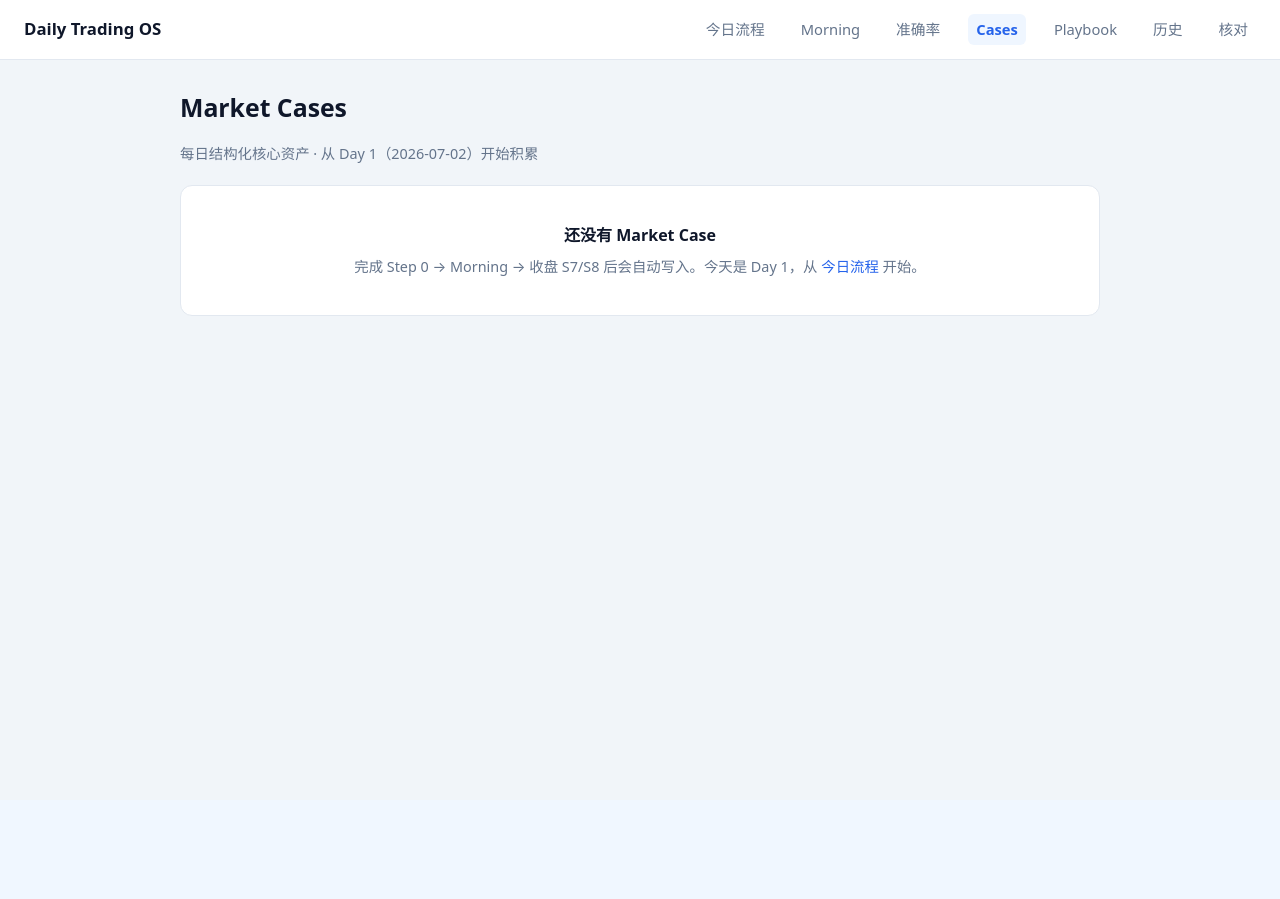
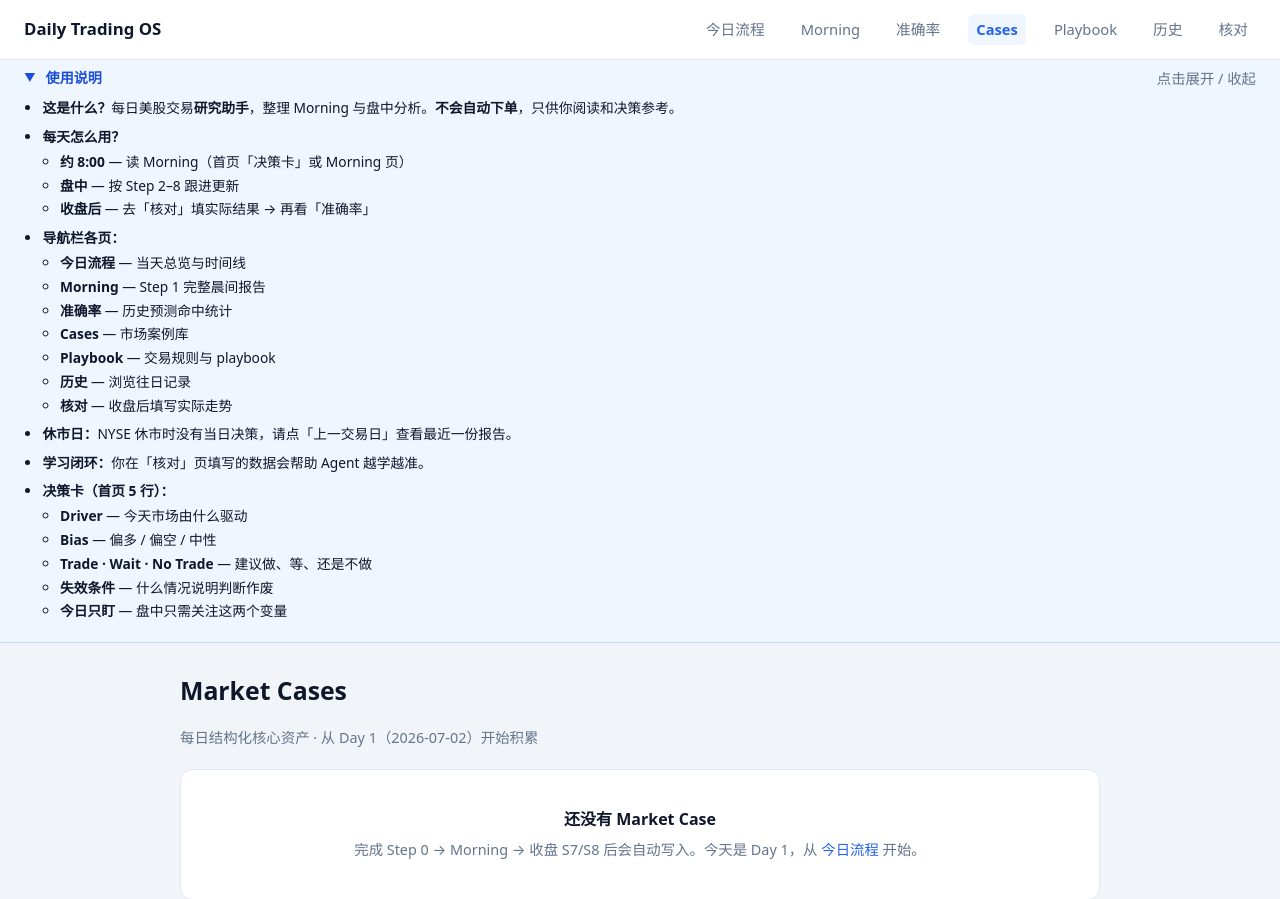
Before and after one commit to Rae9711/us-equity-research-agent, a FastAPI app: page /cases in a window 1280 px wide. Shown: the top 899 px of the page. Before the commit the page ends 316 px from the top, so only its background shows below. Run offline with FastAPI, Linux system fonts and the light colour scheme; data that the repository does not hold is empty; some libraries are stand-ins or nearby versions.

Commit message:
Add collapsible usage guide below site nav.
Plain Chinese instructions cover daily workflow, nav items, holidays, and the decision card; collapse state persists in localStorage.

Co-authored-by: Cursor <cursoragent@cursor.com>

```diff
--- a/web/static/site.css
+++ b/web/static/site.css
@@ -23,6 +23,12 @@ body {
 a { color: var(--accent); text-decoration: none; }
 a:hover { color: var(--accent-dark); text-decoration: underline; }
 
+.site-header {
+  position: sticky;
+  top: 0;
+  z-index: 10;
+}
+
 .site-nav {
   display: flex;
   align-items: center;
@@ -31,9 +37,6 @@ a:hover { color: var(--accent-dark); text-decoration: underline; }
   padding: 0.85rem 1.5rem;
   background: var(--card);
   border-bottom: 1px solid var(--border);
-  position: sticky;
-  top: 0;
-  z-index: 10;
 }
 
 .site-nav .brand {
@@ -62,6 +65,74 @@ a:hover { color: var(--accent-dark); text-decoration: underline; }
   color: var(--accent);
   font-weight: 600;
   background: #eff6ff;
+}
+
+/* Collapsible usage guide — below nav on all pages */
+.usage-guide {
+  background: #eff6ff;
+  border-bottom: 1px solid #bfdbfe;
+}
+
+.usage-guide-toggle {
+  display: flex;
+  align-items: center;
+  gap: 0.5rem;
+  width: 100%;
+  padding: 0.45rem 1.5rem;
+  border: none;
+  background: transparent;
+  font: inherit;
+  font-size: 0.88rem;
+  color: var(--accent-dark);
+  cursor: pointer;
+  text-align: left;
+}
+
+.usage-guide-toggle:hover {
+  background: #dbeafe;
+}
+
+.usage-guide-toggle-icon {
+  font-size: 0.72rem;
+  width: 0.85rem;
+  flex-shrink: 0;
+}
+
+.usage-guide-toggle-label {
+  font-weight: 600;
+}
+
+.usage-guide-toggle-hint {
+  font-size: 0.78rem;
+  margin-left: auto;
+}
+
+.usage-guide-body {
+  padding: 0 1.5rem 0.85rem;
+  font-size: 0.86rem;
+  line-height: 1.55;
+}
+
+.usage-guide.is-collapsed .usage-guide-body {
+  display: none;
+}
+
+.usage-guide-list {
+  margin: 0;
+  padding-left: 1.15rem;
+}
+
+.usage-guide-list > li {
+  margin-bottom: 0.45rem;
+}
+
+.usage-guide-list ul {
+  margin: 0.25rem 0 0;
+  padding-left: 1.1rem;
+}
+
+.usage-guide-list ul li {
+  margin-bottom: 0.15rem;
 }
 
 .page-wrap {
--- /dev/null
+++ b/web/templates/_usage_guide.html
@@ -0,0 +1,65 @@
+<div class="usage-guide" id="usage-guide">
+  <button type="button" class="usage-guide-toggle" id="usage-guide-toggle" aria-expanded="true" aria-controls="usage-guide-body">
+    <span class="usage-guide-toggle-icon" aria-hidden="true">▼</span>
+    <span class="usage-guide-toggle-label">使用说明</span>
+    <span class="usage-guide-toggle-hint muted">点击展开 / 收起</span>
+  </button>
+  <div class="usage-guide-body" id="usage-guide-body">
+    <ul class="usage-guide-list">
+      <li><strong>这是什么？</strong>每日美股交易<strong>研究助手</strong>，整理 Morning 与盘中分析。<strong>不会自动下单</strong>，只供你阅读和决策参考。</li>
+      <li><strong>每天怎么用？</strong>
+        <ul>
+          <li><strong>约 8:00</strong> — 读 Morning（首页「决策卡」或 Morning 页）</li>
+          <li><strong>盘中</strong> — 按 Step 2–8 跟进更新</li>
+          <li><strong>收盘后</strong> — 去「核对」填实际结果 → 再看「准确率」</li>
+        </ul>
+      </li>
+      <li><strong>导航栏各页：</strong>
+        <ul>
+          <li><strong>今日流程</strong> — 当天总览与时间线</li>
+          <li><strong>Morning</strong> — Step 1 完整晨间报告</li>
+          <li><strong>准确率</strong> — 历史预测命中统计</li>
+          <li><strong>Cases</strong> — 市场案例库</li>
+          <li><strong>Playbook</strong> — 交易规则与 playbook</li>
+          <li><strong>历史</strong> — 浏览往日记录</li>
+          <li><strong>核对</strong> — 收盘后填写实际走势</li>
+        </ul>
+      </li>
+      <li><strong>休市日：</strong>NYSE 休市时没有当日决策，请点「上一交易日」查看最近一份报告。</li>
+      <li><strong>学习闭环：</strong>你在「核对」页填写的数据会帮助 Agent 越学越准。</li>
+      <li><strong>决策卡（首页 5 行）：</strong>
+        <ul>
+          <li><strong>Driver</strong> — 今天市场由什么驱动</li>
+          <li><strong>Bias</strong> — 偏多 / 偏空 / 中性</li>
+          <li><strong>Trade · Wait · No Trade</strong> — 建议做、等、还是不做</li>
+          <li><strong>失效条件</strong> — 什么情况说明判断作废</li>
+          <li><strong>今日只盯</strong> — 盘中只需关注这两个变量</li>
+        </ul>
+      </li>
+    </ul>
+  </div>
+</div>
+<script>
+(function () {
+  var KEY = 'dtos-usage-guide-collapsed';
+  var root = document.getElementById('usage-guide');
+  var toggle = document.getElementById('usage-guide-toggle');
+  var body = document.getElementById('usage-guide-body');
+  if (!root || !toggle || !body) return;
+
+  function setCollapsed(collapsed) {
+    root.classList.toggle('is-collapsed', collapsed);
+    toggle.setAttribute('aria-expanded', collapsed ? 'false' : 'true');
+    toggle.querySelector('.usage-guide-toggle-icon').textContent = collapsed ? '▶' : '▼';
+    try { localStorage.setItem(KEY, collapsed ? '1' : '0'); } catch (e) {}
+  }
+
+  var stored = null;
+  try { stored = localStorage.getItem(KEY); } catch (e) {}
+  if (stored === '1') setCollapsed(true);
+
+  toggle.addEventListener('click', function () {
+    setCollapsed(!root.classList.contains('is-collapsed'));
+  });
+})();
+</script>
--- a/web/templates/nav.html
+++ b/web/templates/nav.html
@@ -1,3 +1,4 @@
+<header class="site-header">
   <nav class="site-nav">
     <a href="/" class="brand">Daily Trading OS</a>
     <a href="/" class="nav-link{% if active == 'home' %} active{% endif %}">今日流程</a>
@@ -8,3 +9,5 @@
     <a href="/history" class="nav-link{% if active == 'history' %} active{% endif %}">历史</a>
     <a href="/verify" class="nav-link{% if active == 'verify' %} active{% endif %}">核对</a>
   </nav>
+  {% include "_usage_guide.html" %}
+</header>
```
Lines whose indentation alone changed are shown as unchanged.
